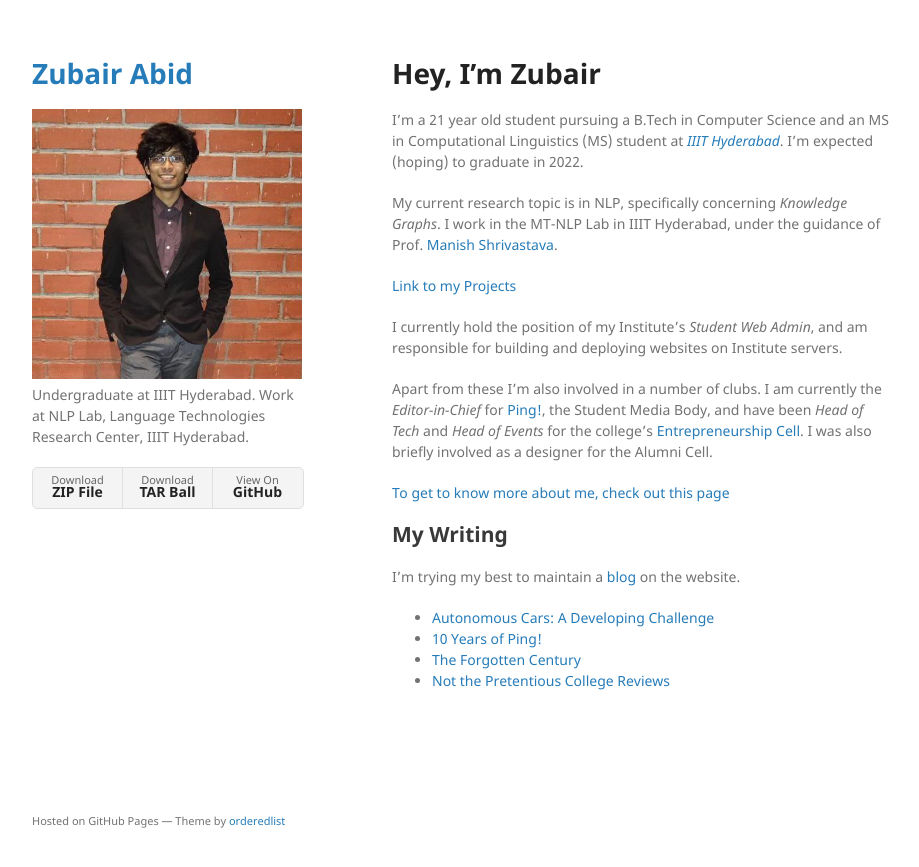
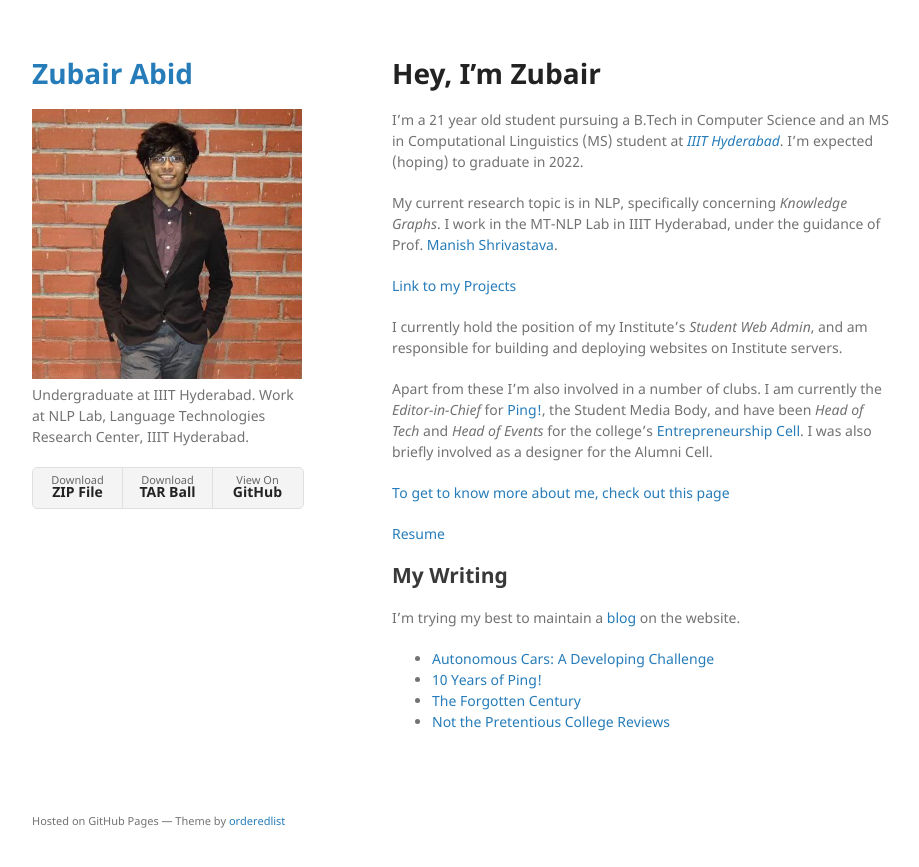
Before and after one commit to zubairabid/zubairabid.github.io, a Jekyll site: the page built from index.md, in a window 1280 px wide. Shown: the top 867 px of the page, without its empty margins (178-1097 px from the left). Built offline with Jekyll 4.4.1, drawn with Linux system fonts in a browser that asks for light colours.

Commit message:
Added resume

```diff
--- a/index.md
+++ b/index.md
@@ -25,6 +25,8 @@ involved as a designer for the Alumni Cell.
 
 [To get to know more about me, check out this page](./about)
 
+[Resume](./ZubairAbid_2page.pdf)
+
 ## My Writing
 
 I'm trying my best to maintain a [blog](./posts) on the website.
```
Also changed, not shown: 1 other file.
